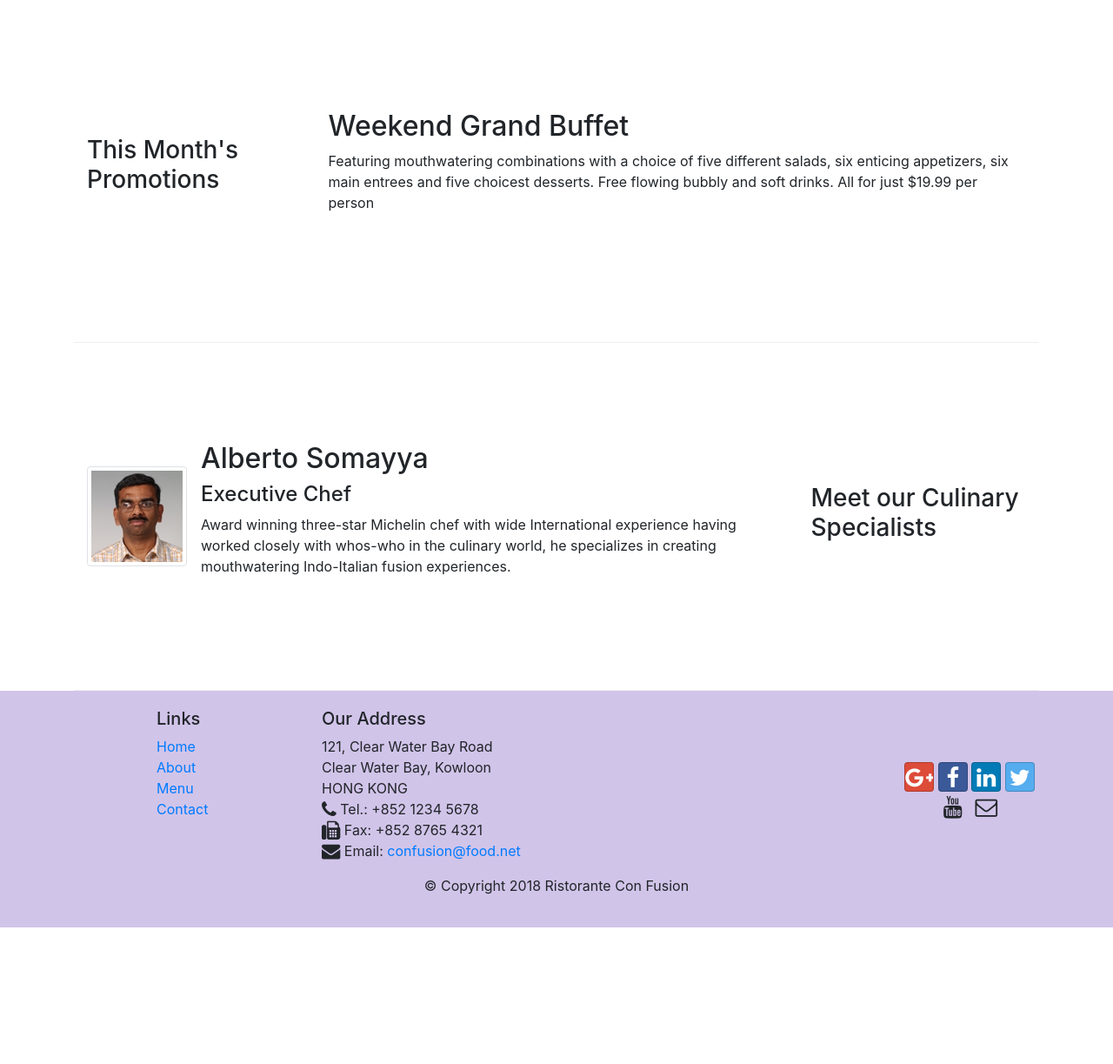
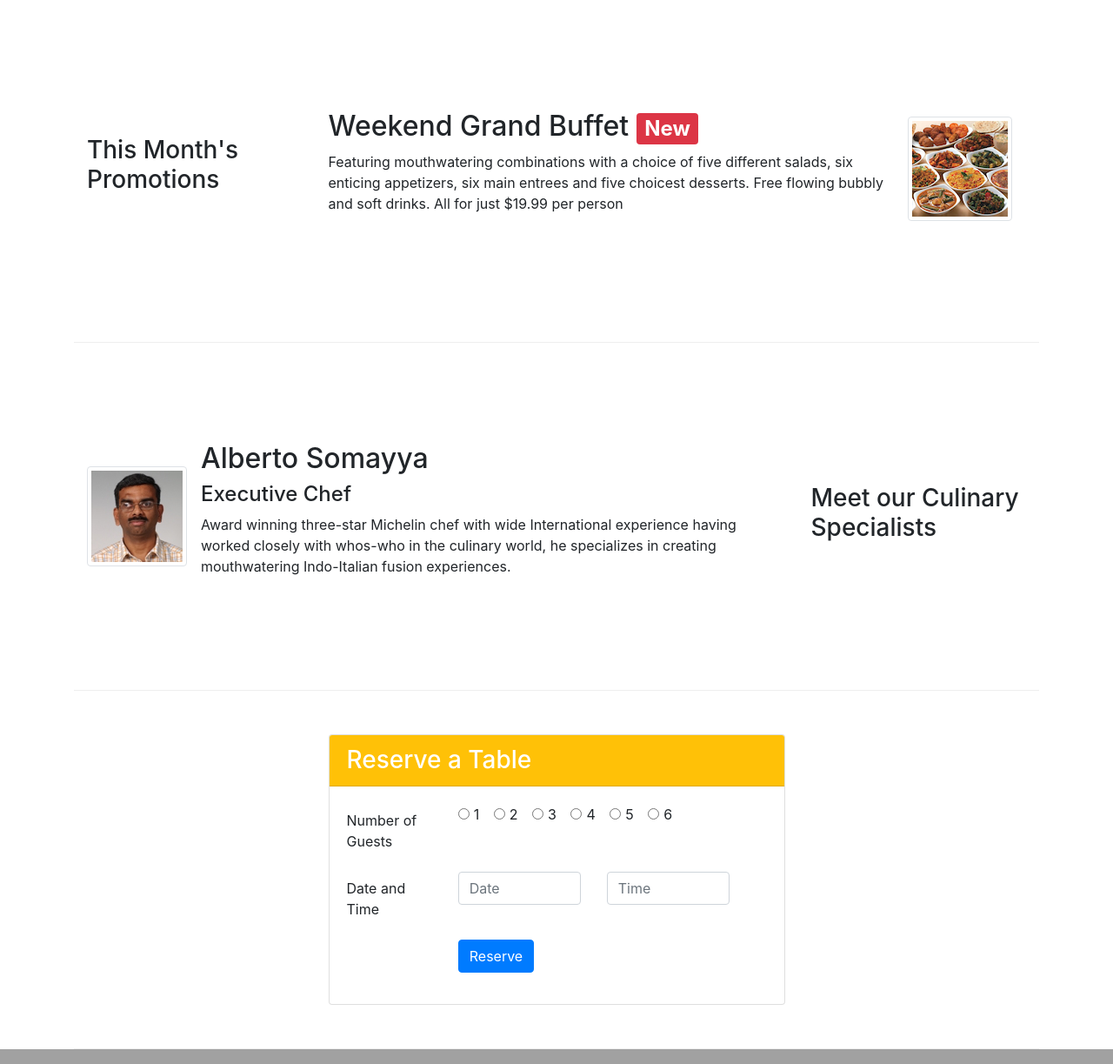
Before and after one commit to GiuntaG/GIT, a website: page Confusion/Bootstrap4/conFusion/index.html in a window 1280 px wide. Shown: the part 740-1963 px from the top of the page at 87% size. Before the commit the page ends 1806 px from the top, so only its background shows below. Drawn offline with nearby package versions, Linux system fonts and the light colour scheme.

Commit message:
Ejercicio Semana 2

```diff
--- a/Confusion/Bootstrap4/conFusion/css/style.css
+++ b/Confusion/Bootstrap4/conFusion/css/style.css
@@ -11,7 +11,7 @@
 }
 
 .footer{
-    background-color: #d1c4e9;
+    background-color: #a1a1a1;
     margin: 0px auto;
     padding: 20px 0px 20px 0px;
 }
@@ -19,14 +19,14 @@
 .jumbotron{
     padding: 70px 30px 70px 30px;
     margin: 0px auto;
-    background-color: #7ca3bd   ;
-    color: #000000;
+    background-color: #6757fc   ;
+    color: #ffffff;
 }
 
 .address{
     font-size: 80%;
     margin: 0px;
-    color: #473939;
+    color: #535353;
 }
 
 body{
@@ -35,5 +35,5 @@ body{
 }
 
 .navbar-dark{
-    background: #473939;
+    background: #020068;
 }
--- a/Confusion/Bootstrap4/conFusion/index.html
+++ b/Confusion/Bootstrap4/conFusion/index.html
@@ -39,8 +39,11 @@
                     <h1>Ristorante con Fusion</h1>
                     <p>We take inspiration from the World's best cuisines, and create a unique fusion experience. Our lipsmacking creations will tickle your culinary senses!</p>
                 </div>
-                <div class="col-12 col-sm align-self-center">
+                <div class="col-12 col-sm-3 align-self-center">
                     <img src="img/logo.png" class="img-fluid">
+                </div>
+                <div class="col-12 col-sm-3 align-self-center">
+                    <a href="#reserveForm"><button type="button" class="btn btn-warning btn-sm btn-block">Reserve Table</button></a>
                 </div>
             </div>
         </div>
@@ -56,7 +59,8 @@
                     <img class="d-flex mr-3 img-thumbnail align-self-center"
                             src="img/uthappizza.png" alt="Uthappizza">
                     <div class="media-body">
-                        <h2 class="mt-0">Uthappizza <span class="badge badge-danger">HOT</span>
+                        <h2 class="mt-0">Uthappizza
+                            <span class="badge badge-danger">HOT</span>
                             <span class="badge badge-pill badge-secondary">$4.99</span>
                         </h2>
                         <p class="d-none d-sm-block">A unique combination of Indian Uthappam (pancake) and
@@ -70,12 +74,19 @@
 
 
         <div class="row row-content align-items-center">
-            <div class="col-12 col-sm-4 col-md-3">
+            <div class="col col-sm  col-md">
+                <div class="media">
+                    <div class="media-body">
+                        <h2>Weekend Grand Buffet <span class="badge badge-danger">New</span> </h2>
+
+                        <p class="d-none d-sm-block">Featuring mouthwatering combinations with a choice of five different salads, six enticing appetizers, six main entrees and five choicest desserts. Free flowing bubbly and soft drinks. All for just $19.99 per person </p>
+                    </div>
+                    <img class="d-flex mr-3 img-thumbnail align-self-center"
+                            src="img/buffet.png" alt="Buffet">
+                </div>
+            </div>
+            <div class="col-12 col-sm-4 col-md-3 order-sm-first">
                 <h3>This Month's Promotions</h3>
-            </div>
-            <div class="col col-sm col-md">
-                <h2>Weekend Grand Buffet</h2>
-                <p class="d-none d-sm-block">Featuring mouthwatering combinations with a choice of five different salads, six enticing appetizers, six main entrees and five choicest desserts. Free flowing bubbly and soft drinks. All for just $19.99 per person </p>
             </div>
         </div>
 
@@ -99,6 +110,71 @@
                 </div>
             </div>
         </div>
+        <div class="row row-content align-items-center">
+            <div class="col-12 col-sm-6 offset-md-3">
+                <div class="card">
+                    <h3 class="card-header bg-warning text-white">Reserve a Table</h3>
+                    <div class="card-body">
+                        <form id="reserveForm">
+                            <div class="form-group row">
+                                <label for ="firstname" class="col-md-3 col-form-label"> Number of Guests</label>
+                                <div class="col-md-8">
+                                    <div class="form-check-inline">
+                                        <label class="form-check-label">
+                                        <input type="radio" class="form-check-input" name="optradio">1
+                                        </label>
+                                    </div>
+                                    <div class="form-check-inline">
+                                        <label class="form-check-label">
+                                        <input type="radio" class="form-check-input" name="optradio">2
+                                        </label>
+                                    </div>
+                                    <div class="form-check-inline disabled">
+                                        <label class="form-check-label">
+                                        <input type="radio" class="form-check-input" name="optradio">3
+                                        </label>
+                                    </div>
+                                    <div class="form-check-inline">
+                                        <label class="form-check-label">
+                                        <input type="radio" class="form-check-input" name="optradio">4
+                                        </label>
+                                    </div>
+                                    <div class="form-check-inline">
+                                        <label class="form-check-label">
+                                        <input type="radio" class="form-check-input" name="optradio">5
+                                        </label>
+                                    </div>
+                                    <div class="form-check-inline disabled">
+                                        <label class="form-check-label">
+                                        <input type="radio" class="form-check-input" name="optradio">6
+                                        </label>
+                                    </div>
+                                </div>
+                            </div>
+                            <div class="form-group row">
+                                <label for ="date" class="col-7 col-md-3 col-form-label"> Date and Time</label>
+                                <div class="col-12 col-md-4">
+                                    <input type="text" class="form-control" id="date" name ="date" placeholder="Date">
+                                </div>
+                                <div class="col-12 col-md-4">
+                                    <input type="text" class="form-control" id="time" name ="time" placeholder="Time">
+                                </div>
+                            </div>
+
+                            <div class="form-group row">
+                                <div class="offset-md-3 col-md-10">
+                                    <button type="submit" class="btn btn-primary">Reserve</button>
+                                </div>
+                            </div>
+                        </form>
+                    </div>
+                </div>
+            </div>
+        </div>
+        <div class="col-12 col-md-9">
+
+        </div>
+
     </div>
 
     <footer class="footer">
```
